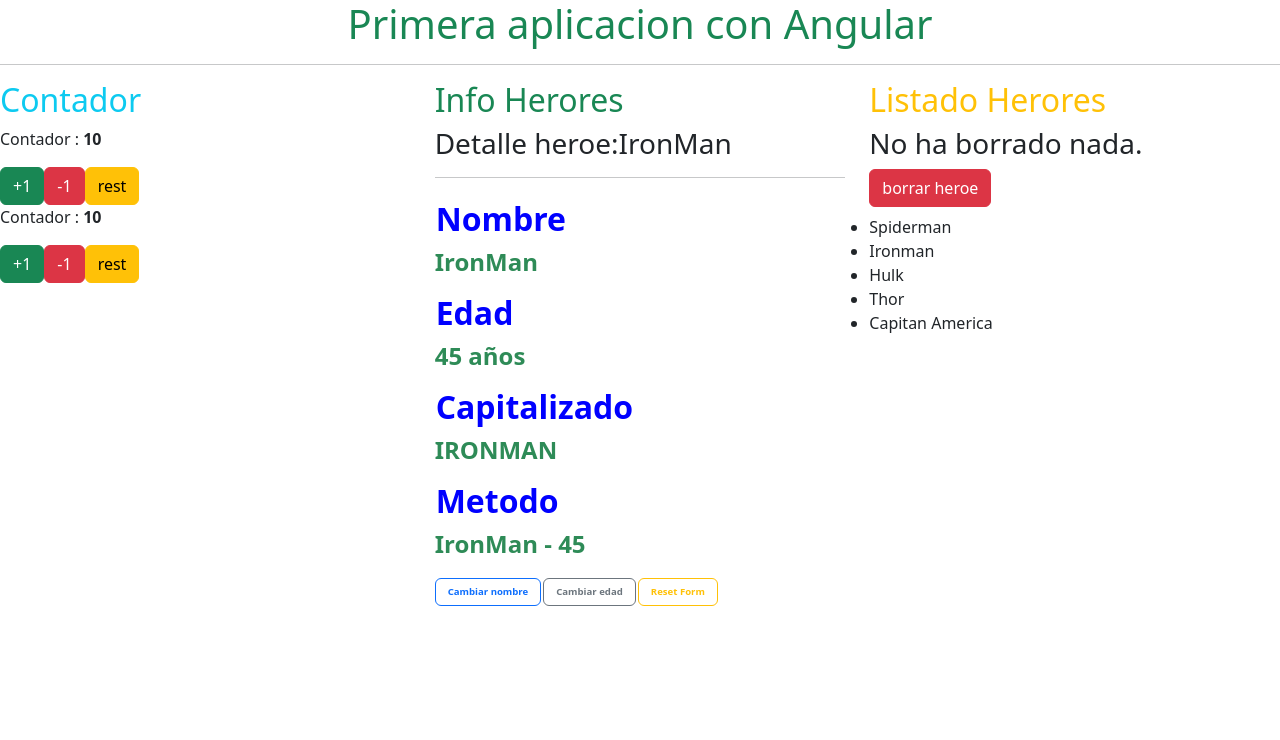
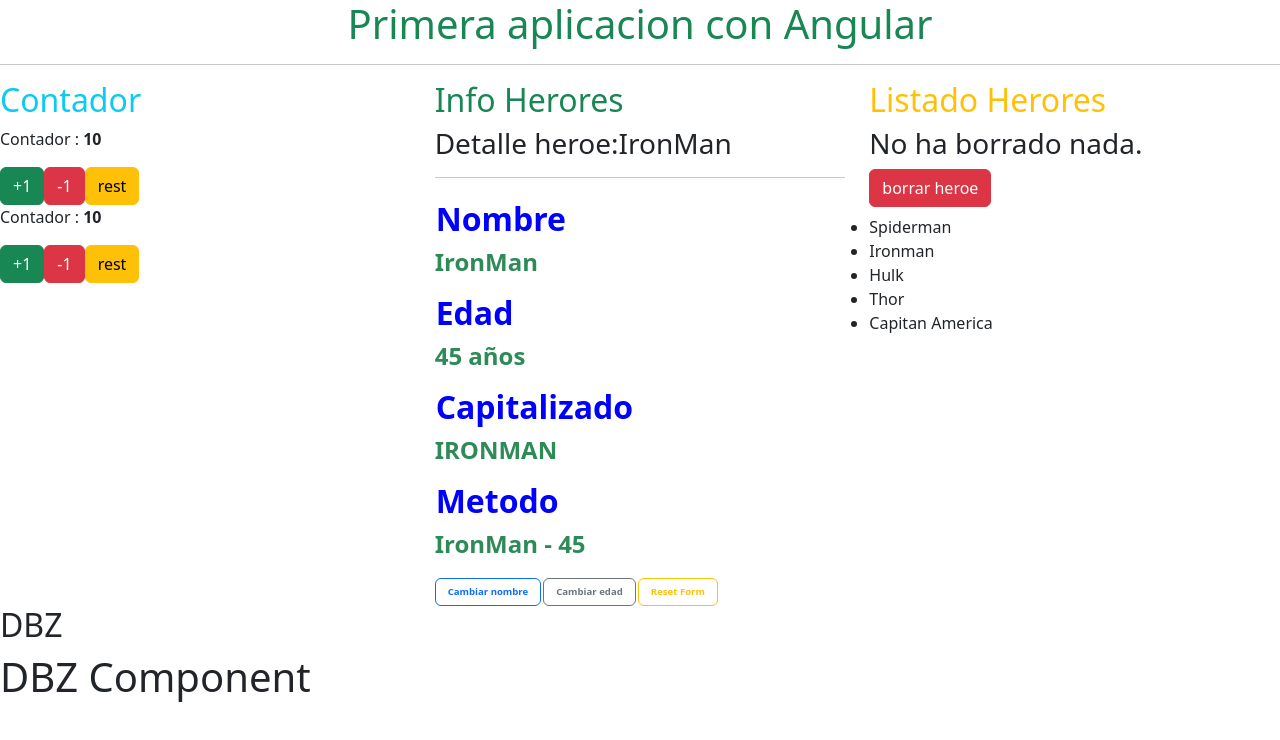
Before and after one commit to jm82mexico/AngularBases, an Angular app: page / in a window 1280 px wide. Shown: the top 740 px of the page. Built offline with nearby package versions, Linux system fonts and the light colour scheme.

Commit message:
Crear modulo dbz e importarlo

```diff
--- a/src/app/app.component.html
+++ b/src/app/app.component.html
@@ -18,3 +18,9 @@
   </div>
 
 </div>
+<div class="row">
+  <div class="col-4">
+    <h2>DBZ</h2>
+    <app-dbz-main-page></app-dbz-main-page>
+  </div>
+</div>
--- a/src/app/app.module.ts
+++ b/src/app/app.module.ts
@@ -6,6 +6,7 @@
 
 import { CounterModule } from './counter/counter.module';
 import { HeroresModule } from './heroes/heroes.module';
+import { DbzModule } from './dbz/dbz.module';
 
 
 
@@ -20,7 +21,8 @@
     BrowserModule,
     CounterModule,
     HeroresModule,
-    AppRoutingModule
+    AppRoutingModule,
+    DbzModule
   ],
   providers: [],
   bootstrap: [AppComponent]
--- /dev/null
+++ b/src/app/dbz/pages/main-page.component.html
@@ -0,0 +1 @@
+<h1>DBZ Component</h1>
```
Also changed, not shown: src/app/dbz/dbz.module.ts (added, +14 -0 lines), src/app/dbz/pages/main-pages.component.ts (added, +12 -0 lines).
